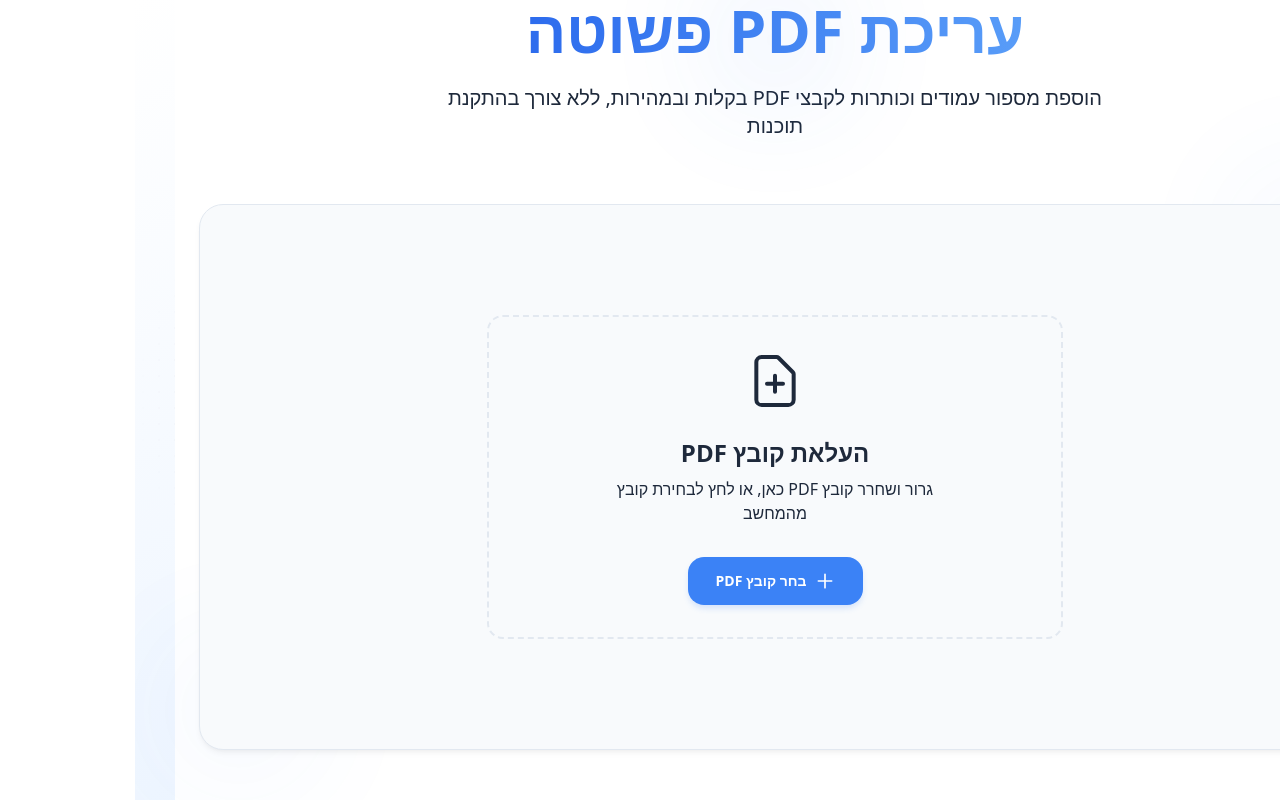
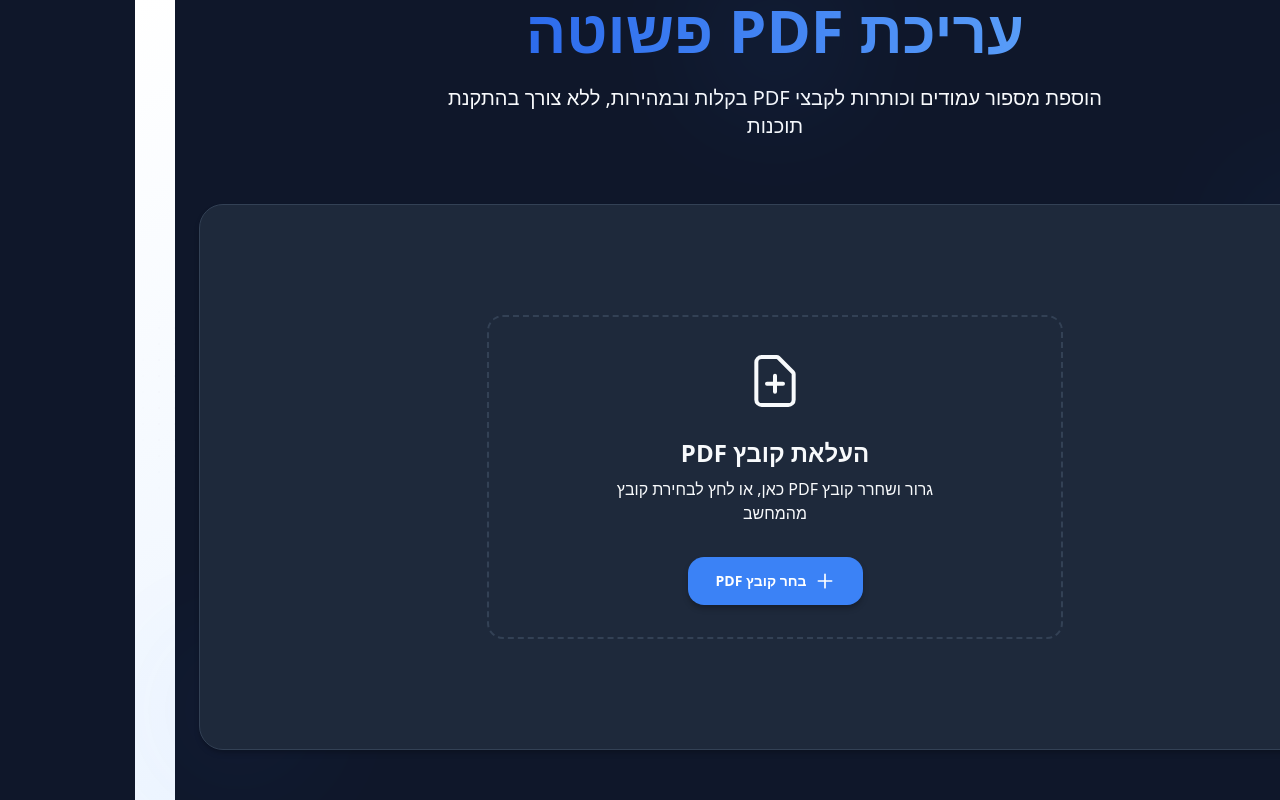
Before and after one commit to shelly5353/PDF-Easy-Edits, a Next.js app: page / in a window 1280 px wide. Built offline with nearby package versions, Linux system fonts and the light colour scheme.

Commit message:
שינוי ערכת הצבעים לתצוגה כהה

```diff
--- a/src/app/globals.css
+++ b/src/app/globals.css
@@ -6,12 +6,12 @@
   --primary: #3b82f6;
   --primary-light: #60a5fa;
   --primary-dark: #2563eb;
-  --background: #ffffff;
-  --surface: #f8fafc;
-  --surface-hover: #f1f5f9;
-  --text: #1e293b;
-  --text-secondary: #64748b;
-  --border: #e2e8f0;
+  --background: #0f172a;
+  --surface: #1e293b;
+  --surface-hover: #334155;
+  --text: #f8fafc;
+  --text-secondary: #94a3b8;
+  --border: #334155;
   --error: #ef4444;
   --success: #22c55e;
 }
@@ -46,13 +46,14 @@ main {
   background-color: var(--surface);
   border-radius: 1.5rem;
   border: 1px solid var(--border);
-  box-shadow: 0 4px 6px -1px rgba(0, 0, 0, 0.05), 0 2px 4px -1px rgba(0, 0, 0, 0.03);
+  box-shadow: 0 4px 6px -1px rgba(0, 0, 0, 0.2), 0 2px 4px -1px rgba(0, 0, 0, 0.1);
   transition: all 0.3s ease;
 }
 
 .card:hover {
-  box-shadow: 0 20px 25px -5px rgba(0, 0, 0, 0.05), 0 10px 10px -5px rgba(0, 0, 0, 0.02);
+  box-shadow: 0 20px 25px -5px rgba(0, 0, 0, 0.2), 0 10px 10px -5px rgba(0, 0, 0, 0.1);
   transform: translateY(-2px);
+  border-color: var(--primary);
 }
 
 .pdf-container {
@@ -80,8 +81,8 @@ main {
 .react-pdf__Page {
   margin: 1.5rem auto;
   padding: 1.5rem;
-  background-color: white;
-  box-shadow: 0 10px 15px -3px rgba(0, 0, 0, 0.05), 0 4px 6px -2px rgba(0, 0, 0, 0.02);
+  background-color: var(--surface);
+  box-shadow: 0 10px 15px -3px rgba(0, 0, 0, 0.3), 0 4px 6px -2px rgba(0, 0, 0, 0.2);
   border-radius: 1rem;
   width: 100%;
   max-width: 800px;
@@ -100,7 +101,7 @@ input[type="number"],
 select,
 textarea {
   width: 100%;
-  background-color: white;
+  background-color: var(--surface);
   border: 2px solid var(--border);
   color: var(--text);
   border-radius: 1rem;
@@ -114,7 +115,7 @@ input[type="number"]:hover,
 select:hover,
 textarea:hover {
   border-color: var(--primary-light);
-  background-color: var(--surface);
+  background-color: var(--surface-hover);
 }
 
 input[type="text"]:focus,
@@ -123,8 +124,8 @@ select:focus,
 textarea:focus {
   border-color: var(--primary);
   outline: none;
-  box-shadow: 0 0 0 4px rgba(59, 130, 246, 0.1);
-  background-color: white;
+  box-shadow: 0 0 0 4px rgba(59, 130, 246, 0.2);
+  background-color: var(--surface-hover);
 }
 
 /* Checkbox Styles */
@@ -133,7 +134,7 @@ textarea:focus {
   height: 1.25rem;
   border-radius: 0.5rem;
   border: 2px solid var(--border);
-  background-color: white;
+  background-color: var(--surface);
   transition: all 0.2s ease;
   cursor: pointer;
   position: relative;
@@ -159,7 +160,7 @@ input[type="color"] {
   height: 3rem;
   border-radius: 1rem;
   border: 2px solid var(--border);
-  background-color: white;
+  background-color: var(--surface);
   cursor: pointer;
   padding: 0.25rem;
 }
@@ -188,22 +189,22 @@ button {
   font-size: 0.875rem;
   line-height: 1.25rem;
   white-space: nowrap;
-  box-shadow: 0 4px 6px -1px rgba(59, 130, 246, 0.2);
+  box-shadow: 0 4px 6px -1px rgba(0, 0, 0, 0.3);
 }
 
 button:hover:not(:disabled) {
   background-color: var(--primary-dark);
   transform: translateY(-2px);
-  box-shadow: 0 8px 12px -2px rgba(59, 130, 246, 0.3);
+  box-shadow: 0 8px 12px -2px rgba(0, 0, 0, 0.4);
 }
 
 button:active:not(:disabled) {
   transform: translateY(0);
-  box-shadow: 0 2px 4px -1px rgba(59, 130, 246, 0.2);
+  box-shadow: 0 2px 4px -1px rgba(0, 0, 0, 0.3);
 }
 
 button:disabled {
-  background-color: var(--surface);
+  background-color: var(--surface-hover);
   color: var(--text-secondary);
   cursor: not-allowed;
   box-shadow: none;
@@ -223,25 +224,25 @@ button:disabled {
   font-size: 0.875rem;
   line-height: 1.25rem;
   white-space: nowrap;
-  box-shadow: 0 4px 6px -1px rgba(59, 130, 246, 0.2);
+  box-shadow: 0 4px 6px -1px rgba(0, 0, 0, 0.3);
 }
 
 .button-primary:hover {
   background-color: var(--primary-dark);
   transform: translateY(-2px);
-  box-shadow: 0 8px 12px -2px rgba(59, 130, 246, 0.3);
+  box-shadow: 0 8px 12px -2px rgba(0, 0, 0, 0.4);
 }
 
 .button-primary:active {
   transform: translateY(0);
-  box-shadow: 0 2px 4px -1px rgba(59, 130, 246, 0.2);
+  box-shadow: 0 2px 4px -1px rgba(0, 0, 0, 0.3);
 }
 
 /* Error Messages */
 .error-message {
-  color: var(--error);
-  background-color: rgb(254, 242, 242);
-  border: 1px solid rgb(254, 226, 226);
+  color: #fca5a5;
+  background-color: rgba(239, 68, 68, 0.2);
+  border: 1px solid rgba(239, 68, 68, 0.4);
   border-radius: 1rem;
   padding: 1rem 1.25rem;
   font-size: 0.875rem;
@@ -262,7 +263,7 @@ button:disabled {
 }
 
 .loading-overlay {
-  background-color: rgba(255, 255, 255, 0.9);
+  background-color: rgba(15, 23, 42, 0.8);
   backdrop-filter: blur(4px);
 }
 
```
